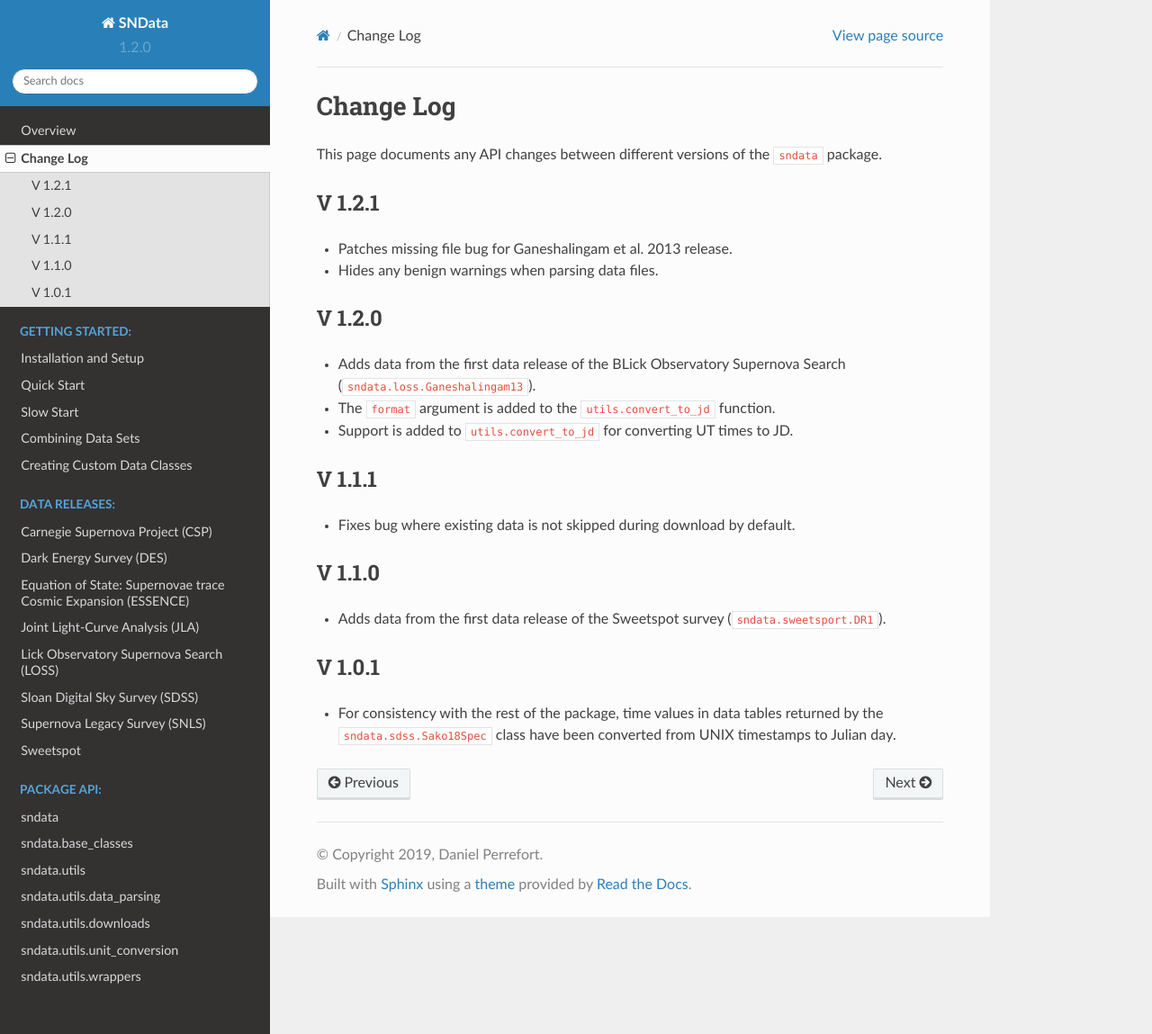
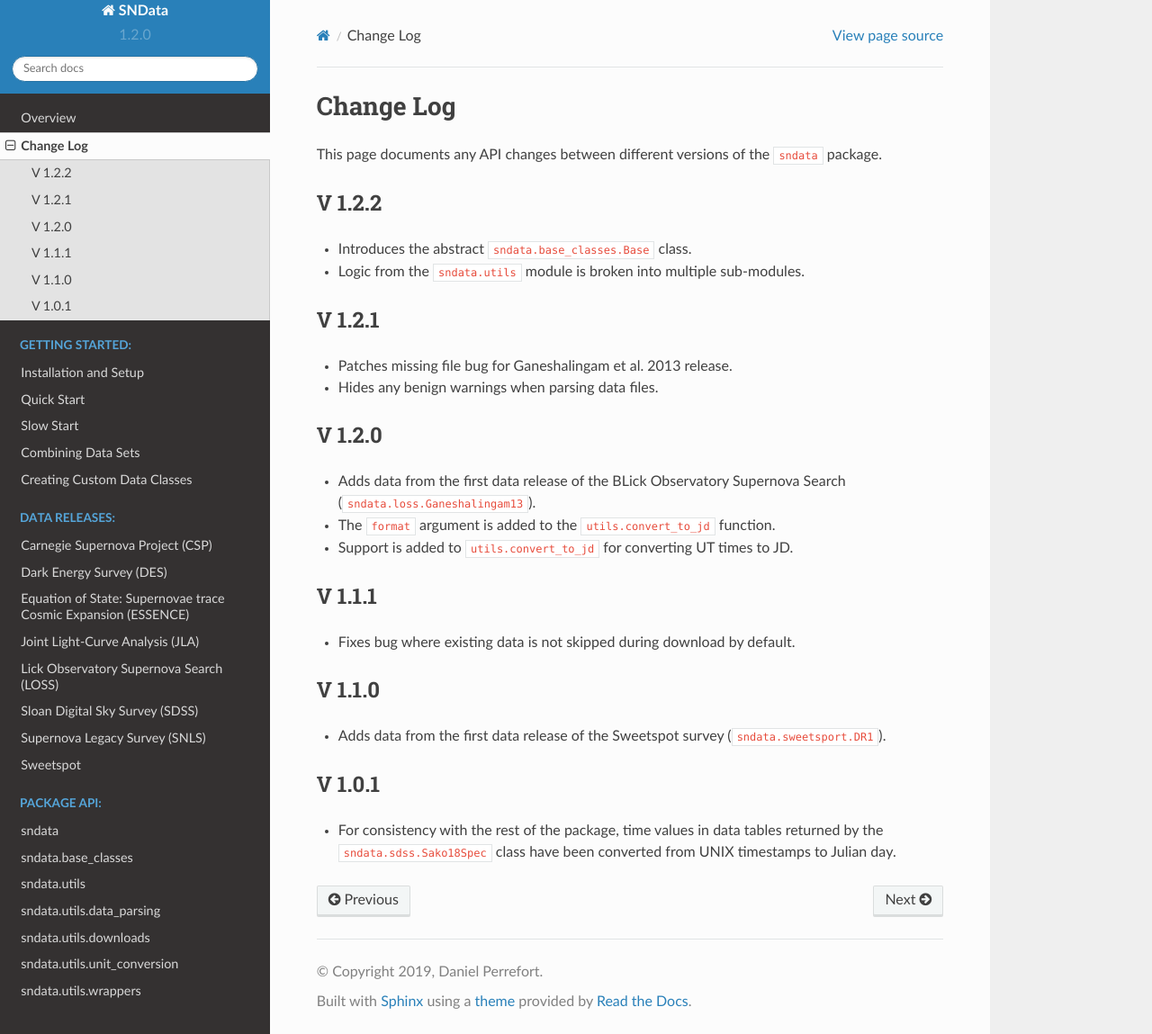
Before and after one commit to sncosmo/SNData, a Sphinx documentation site: the page built from docs/source/change_log.rst, in a window 1280 px wide and 1149 px high. Shown: the whole window at 90% size. Built offline with Sphinx 7.4.7 and the Read the Docs theme 2.0.0, drawn with Linux system fonts in a browser that asks for light colours.

Commit message:
Patch version bump

```diff
--- a/docs/source/change_log.rst
+++ b/docs/source/change_log.rst
@@ -3,6 +3,12 @@ Change Log
 
 This page documents any API changes between different versions of the
 ``sndata`` package.
+
+V 1.2.2
+-------
+
+- Introduces the abstract ``sndata.base_classes.Base`` class.
+- Logic from the ``sndata.utils`` module is broken into multiple sub-modules.
 
 V 1.2.1
 -------
--- a/sndata/__init__.py
+++ b/sndata/__init__.py
@@ -10,7 +10,7 @@ data release is represented by a dedicated class.
 from . import *
 from ._combine_data import CombinedDataset, get_zp
 
-__version__ = '1.2.1'
+__version__ = '1.2.2'
 __author__ = 'Daniel Perrefort'
 __license__ = 'GPL 3.0'
 
```
